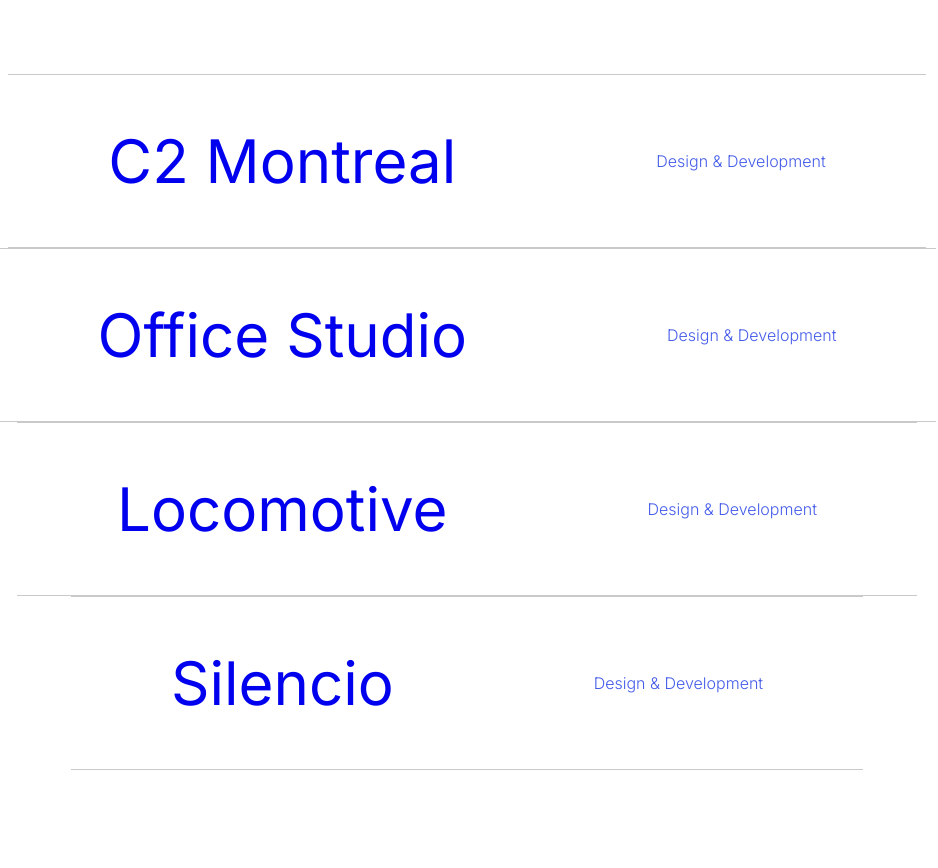
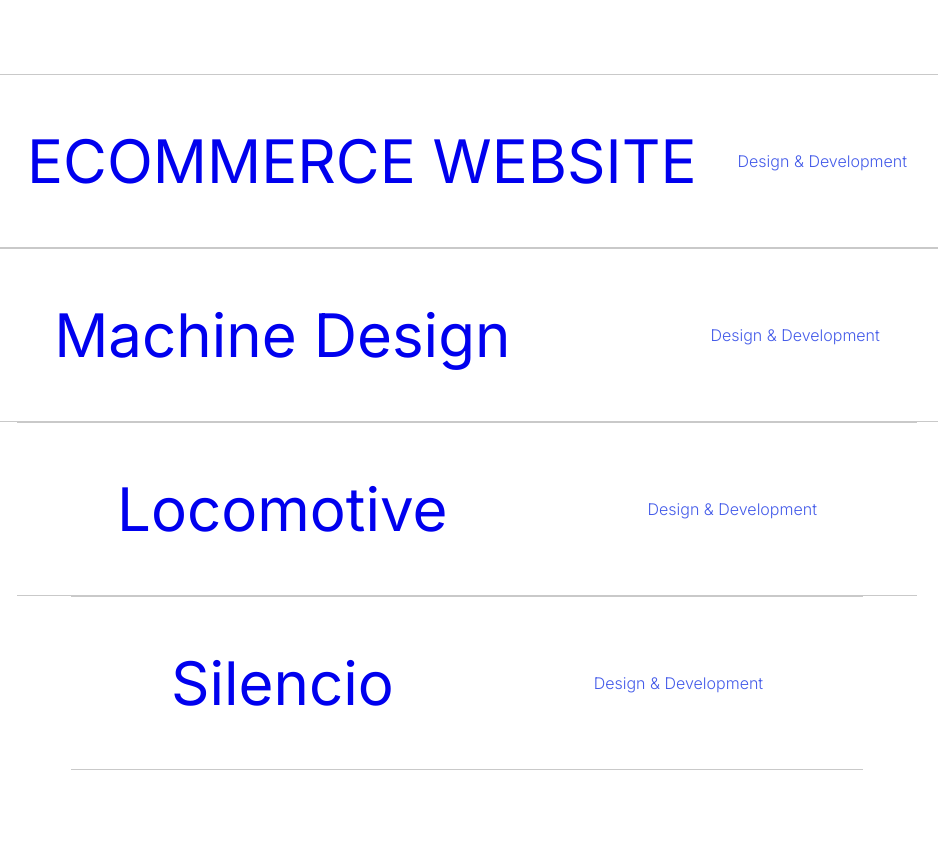
Before and after one commit to Madhyam123/Nextjs_Potofilio, a Next.js app: page / in a window 1280 px wide. Shown: the part 1460-2328 px from the top of the page, without its empty margins (273-1211 px from the left). Built offline with nearby package versions, Linux system fonts and the light colour scheme.

Commit message:
Update index.jsx

```diff
--- a/src/components/Projects/index.jsx
+++ b/src/components/Projects/index.jsx
@@ -10,8 +10,8 @@
 
 const projects = [
   {
-    title: "C2 Montreal",
-    src: "c2montreal.png",
+    title: "ECOMMERCE WEBSITE",
+    src: "ecom.png",
     stack: "TECH STACK 1.REACT 2.TAILWINDCSS 3.REDUX 4.OUTH 5.STRIPE",
     Feature:"1.React redux state management 2.Outh authentication 3.React chart admin dashboard 4.Stripe Payment Gateway",
     color: "#000000",
@@ -19,8 +19,8 @@
 
   },
   {
-    title: "Office Studio",
-    src: "officestudio.png",
+    title: "Machine Design",
+    src: "image 4.png",
     stack: "TECH STACK 1.HTML 2.CSS 3.JAVASCRIPT 4.GSAP 5.LOCOMOTIVE SCROLL",
     Feature:"1.Animation 2.Best User Interface 3.Smooth Scroll 4.Onscroll effects",
     color: "#8C8C8C",
```
